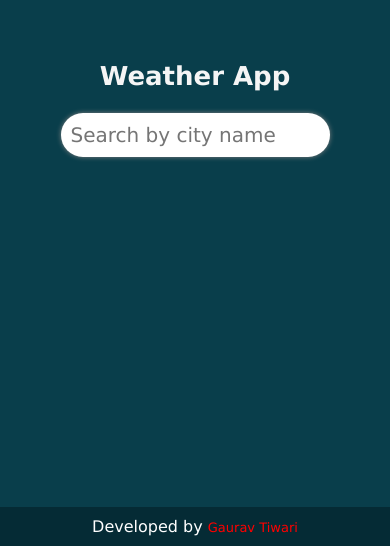
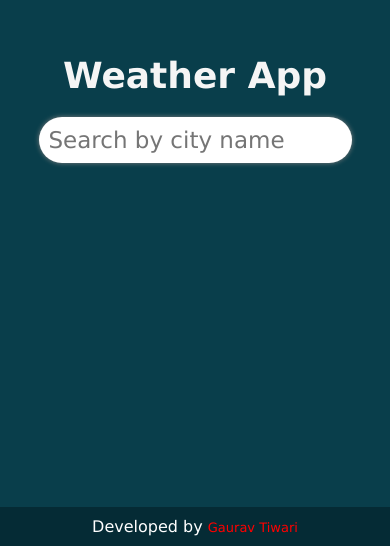
Before and after one commit to Gauravself31/weather-app, a plain HTML site: page index.html in a window 390 px wide. Shown: the part 298-844 px from the top of the page. Drawn offline with Linux system fonts and the light colour scheme.

Commit message:
edited files

```diff
--- a/style.css
+++ b/style.css
@@ -65,7 +65,7 @@ header {
 
 @media (max-width: 580px) {
     .heading {
-        font-size: 13px;
+        font-size: 20px;
     }
 
     .row {
@@ -73,16 +73,19 @@ header {
     }
 
     #search {
-        font-size: 19px;
+        font-size: 25px;
     }
 }
 
 @media (max-width: 768px) {
+    .heading {
+        font-size: 18px;
+    }
     .row {
         width: 100%;
     }
 
     #search {
-        font-size: 20px;
+        font-size: 23px;
     }
 }
```
